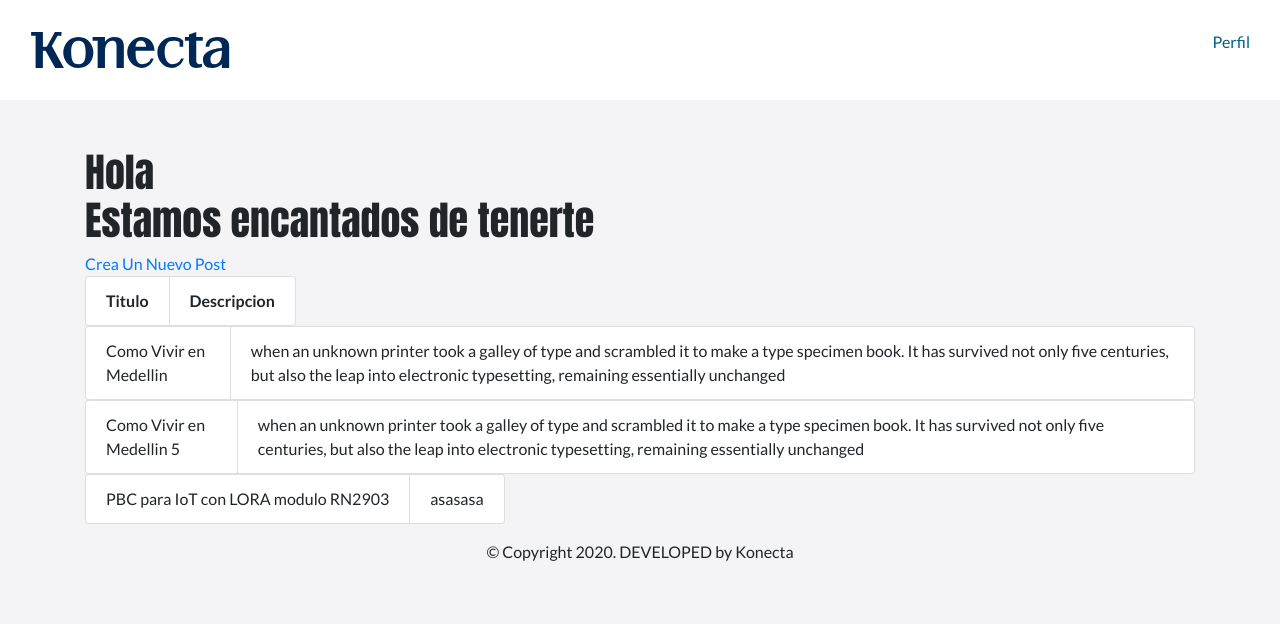
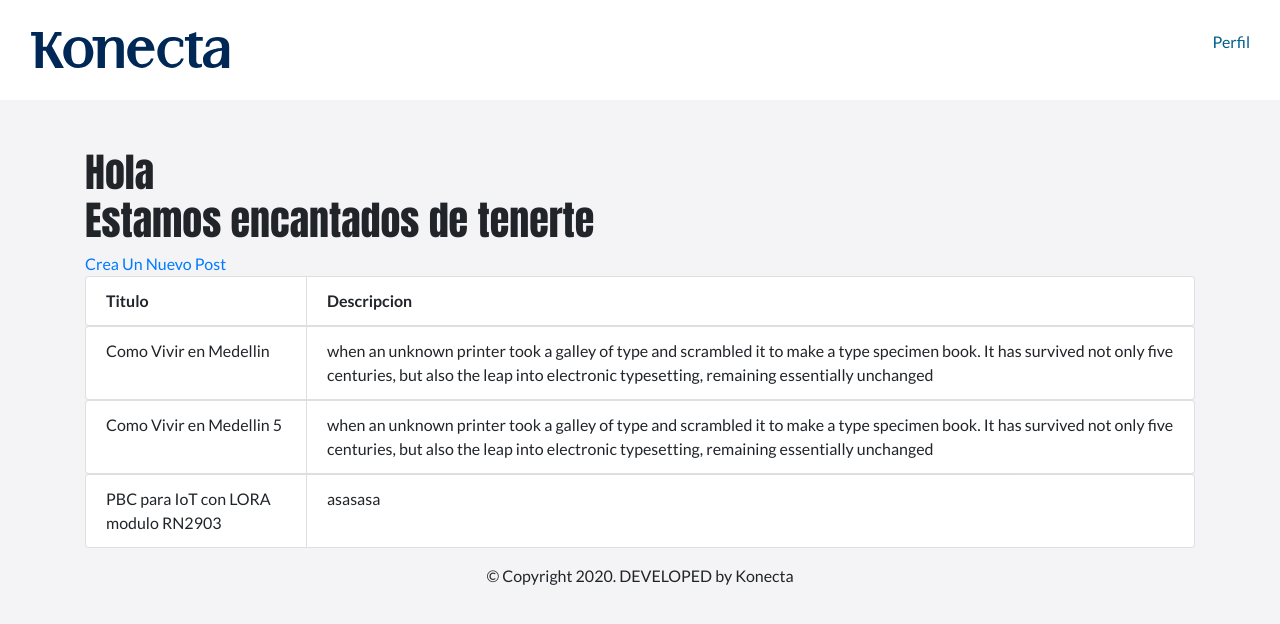
Before and after one commit to nickdpz/Blog_Personal, a React (Create React App) app: page /category/1 in a window 1280 px wide. Shown: the top 624 px of the page. Built offline with nearby package versions, Linux system fonts and the light colour scheme.

Commit message:
Fix Styles

```diff
--- a/src/pages/Home.js
+++ b/src/pages/Home.js
@@ -10,8 +10,8 @@ class ListPosts extends React.Component {
     render() {
         return (
             <div className="list-group list-group-horizontal">
-                <span className="list-group-item SalesListItem">{this.props.post.title}</span>
-                <span className="list-group-item SalesListItem">{this.props.post.shortDescription}</span>
+                <span className="list-group-item list-item-title">{this.props.post.title}</span>
+                <span className="list-group-item list-item-description">{this.props.post.shortDescription}</span>
             </div>
         );
     }
@@ -32,8 +32,8 @@ function Posts(props) {
             <ul className="list-unstyled">
                 <li key='0'>
                     <div className="list-group list-group-horizontal">
-                        <span className="list-group-item SalesListItem"><strong>Titulo</strong></span>
-                        <span className="list-group-item SalesListItem"><strong>Descripcion</strong></span>
+                        <span className="list-group-item list-item-title"><strong>Titulo</strong></span>
+                        <span className="list-group-item list-item-description"><strong>Descripcion</strong></span>
                     </div>
                 </li>
                 {posts.map(post => {
--- a/src/pages/styles/Home.css
+++ b/src/pages/styles/Home.css
@@ -16,3 +16,11 @@
   grid-column: centerColumn/endColumn;
   grid-row: startRow/endRow;
 }
+
+.list-item-title {
+  width: 20%;
+}
+
+.list-item-description {
+  width: 80%;
+}
```
